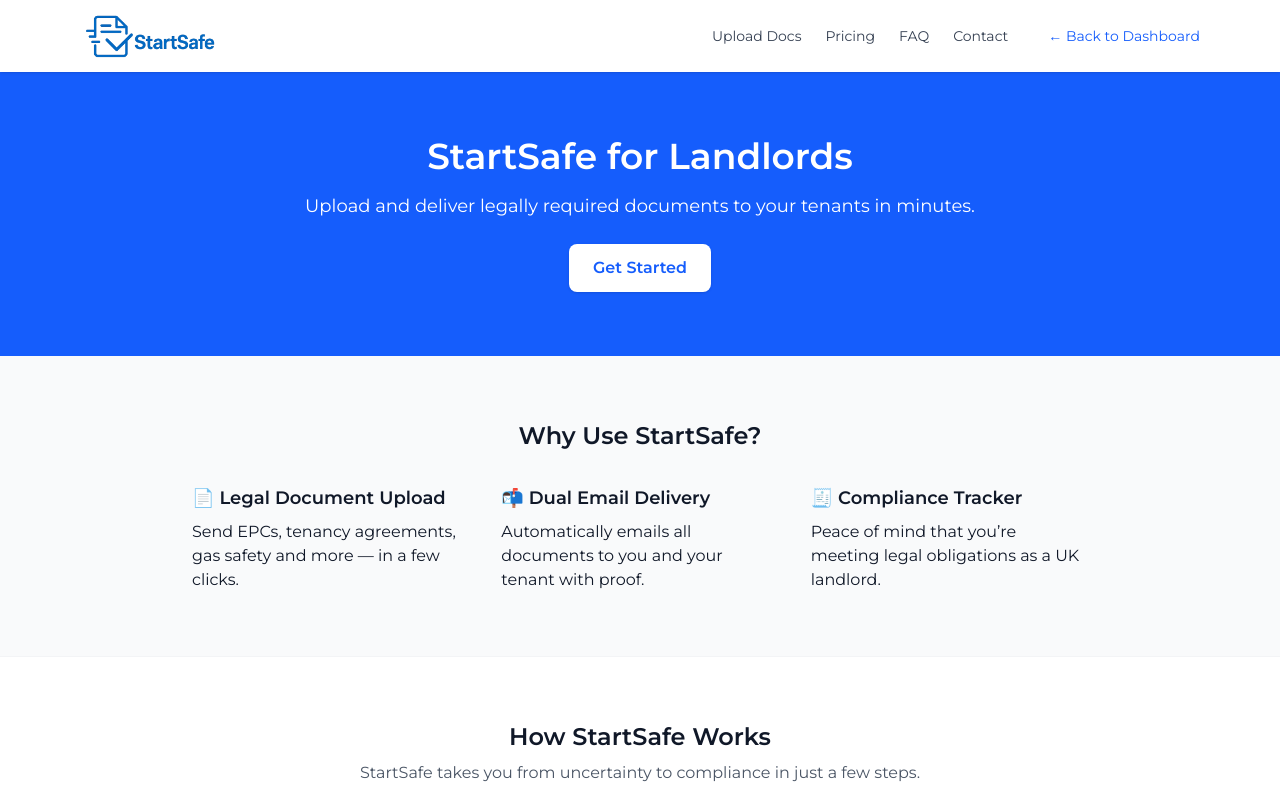
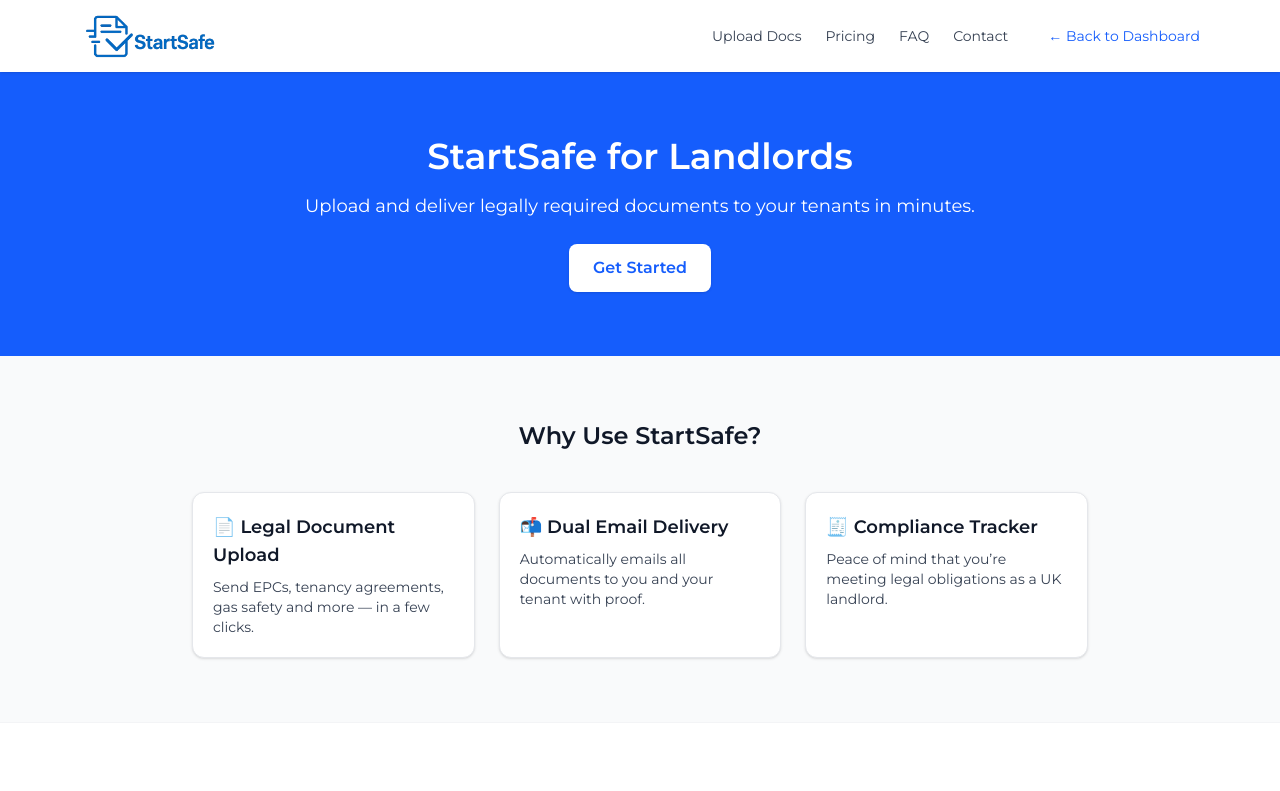
Before and after one commit to RobertMcCarthy1999/serve-safe, a Next.js app: page /startsafe in a window 1280 px wide. Shown: the top 791 px of the page. Built offline with nearby package versions, Linux system fonts and the light colour scheme.

Commit message:
Apply unified card layout to all StartSafe sections

```diff
--- a/src/app/startsafe/page.js
+++ b/src/app/startsafe/page.js
@@ -27,19 +27,25 @@ export default function HomePage() {
         {/* Why Use StartSafe */}
         <section className="py-16 px-6 bg-gray-50">
           <div className="max-w-4xl mx-auto text-center">
-            <h2 className="text-2xl font-bold mb-8">Why Use StartSafe?</h2>
-            <div className="grid md:grid-cols-3 gap-8 text-left">
-              <div>
+            <h2 className="text-2xl font-bold mb-10">Why Use StartSafe?</h2>
+            <div className="grid md:grid-cols-3 gap-6 text-left">
+              <div className="bg-white shadow rounded-xl p-5 border border-gray-200">
                 <h3 className="text-lg font-semibold mb-2">📄 Legal Document Upload</h3>
-                <p>Send EPCs, tenancy agreements, gas safety and more — in a few clicks.</p>
+                <p className="text-sm text-gray-700">
+                  Send EPCs, tenancy agreements, gas safety and more — in a few clicks.
+                </p>
               </div>
-              <div>
+              <div className="bg-white shadow rounded-xl p-5 border border-gray-200">
                 <h3 className="text-lg font-semibold mb-2">📬 Dual Email Delivery</h3>
-                <p>Automatically emails all documents to you and your tenant with proof.</p>
+                <p className="text-sm text-gray-700">
+                  Automatically emails all documents to you and your tenant with proof.
+                </p>
               </div>
-              <div>
+              <div className="bg-white shadow rounded-xl p-5 border border-gray-200">
                 <h3 className="text-lg font-semibold mb-2">🧾 Compliance Tracker</h3>
-                <p>Peace of mind that you’re meeting legal obligations as a UK landlord.</p>
+                <p className="text-sm text-gray-700">
+                  Peace of mind that you’re meeting legal obligations as a UK landlord.
+                </p>
               </div>
             </div>
           </div>
@@ -90,6 +96,7 @@ export default function HomePage() {
         <section className="py-16 px-6 bg-gray-50 border-t border-gray-100">
           <div className="max-w-3xl mx-auto text-center">
             <h2 className="text-2xl font-bold mb-6">Why Landlords Trust StartSafe</h2>
+            <div className="bg-white border border-gray-200 rounded-xl p-6 shadow-sm">
               <ul className="space-y-4 text-left text-gray-700">
                 <li>✅ Built for UK legal compliance</li>
                 <li>✅ Send documents in under 5 minutes</li>
@@ -97,6 +104,7 @@ export default function HomePage() {
                 <li>✅ No logins or portals for your tenants</li>
                 <li>✅ Clear audit trail for every tenancy</li>
               </ul>
+            </div>
           </div>
         </section>
 
```
Lines whose indentation alone changed are shown as unchanged.
